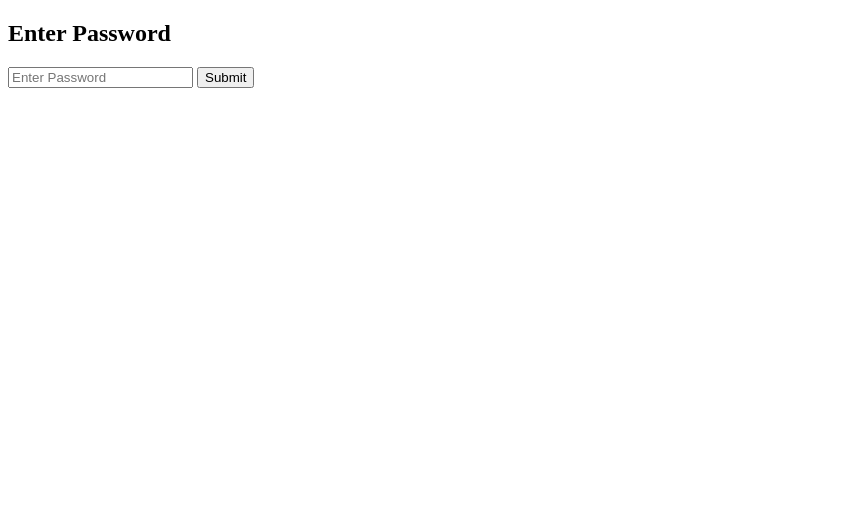
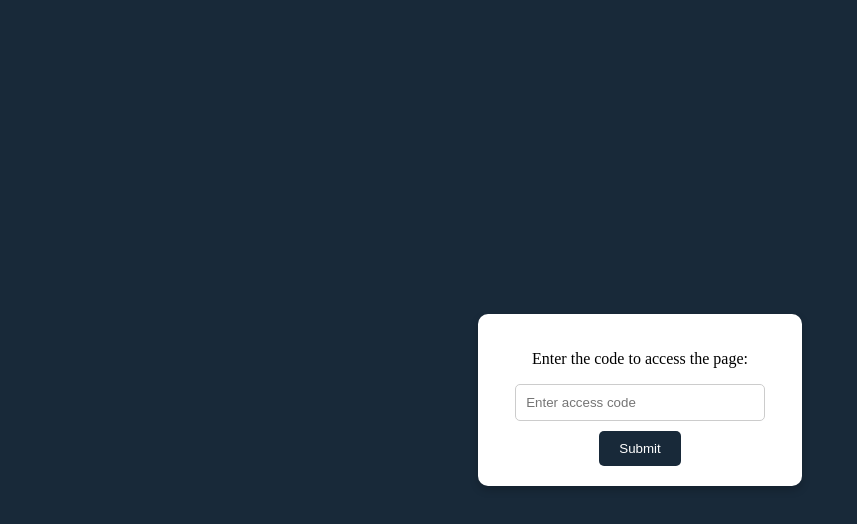
Before and after one commit to MambaKuroo/apeironhub, a plain HTML site: page index.html in a window 1280 px wide. Shown: the whole page, without its empty margins (0-857 px from the left). Drawn offline with Linux system fonts and the light colour scheme.

Commit message:
Update index.html

```diff
--- a/index.html
+++ b/index.html
@@ -10,30 +10,70 @@
     </style>
 </head>
 <body>
-<h2>Enter Password</h2>
-<form id="pswd">
-    <input type="password" id="validate"
-           placeholder="Enter Password">
-    <button type="button" onclick="fun()">Submit</button>
-</form>
-<div id="container">
-    <h2>Correct Password</h2>
-    <h3>Welcome to the Apeiron Members Hub!!</h3>
+<div id="overlay">
+    <div id="access-box">
+        <p>Enter the code to access the page:</p>
+        <input type="text" id="access-code" placeholder="Enter access code">
+        <button onclick="checkCode()">Submit</button>
+    </div>
 </div>
+<style>
+#overlay {
+    position: fixed;
+    top: 0;
+    left: 0;
+    width: 100%;
+    height: 100%;
+    background-color: #182939;
+    display: flex;
+    align-items: center;
+    justify-content: center;
+    z-index: 1000;
+}
+
+#access-box {
+    background-color: white;
+    padding: 20px;
+    border-radius: 10px;
+    text-align: center;
+    box-shadow: 0 4px 8px rgba(0, 0, 0, 0.2);
+}
+
+#access-box input {
+    padding: 10px;
+    width: 80%;
+    margin-bottom: 10px;
+    border: 1px solid #ccc;
+    border-radius: 5px;
+}
+
+#access-box button {
+    padding: 10px 20px;
+    background-color: #182939;
+    color: white;
+    border: none;
+    border-radius: 5px;
+    cursor: pointer;
+}
+
+#content {
+    display: none;
+}
+
+</style>
+
 <script>
-    function fun() {
-        let inputPswd = document.getElementById("validate")
-                                .value;
-        let correctPswd = "Ramen";
-        if (inputPswd === correctPswd) {
-            document.getElementById("container")
-                .style.display = "block";
-            document.getElementById("pswd")
-                .style.display = "none";
-        } else {
-            alert("Incorrect password!");
-        }
+function checkCode() {
+    const enteredCode = document.getElementById('access-code').value;
+    const correctCode = "Ramen";
+
+    if (enteredCode === correctCode) {
+        document.getElementById('overlay').style.display = 'none';
+        document.getElementById('content').style.display = 'block';
+    } else {
+        alert('Incorrect code. Please try again.');
     }
+}
 </script>
 </body>
 </html>
```
